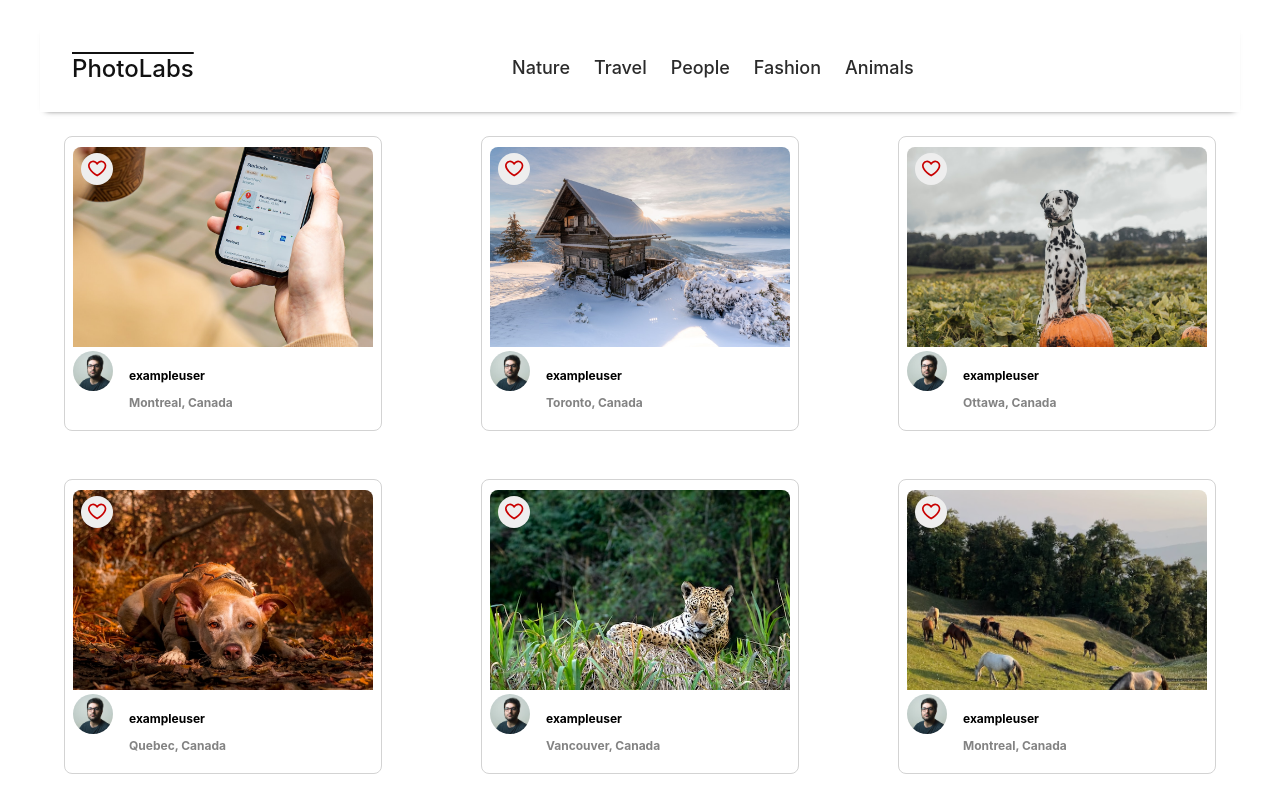
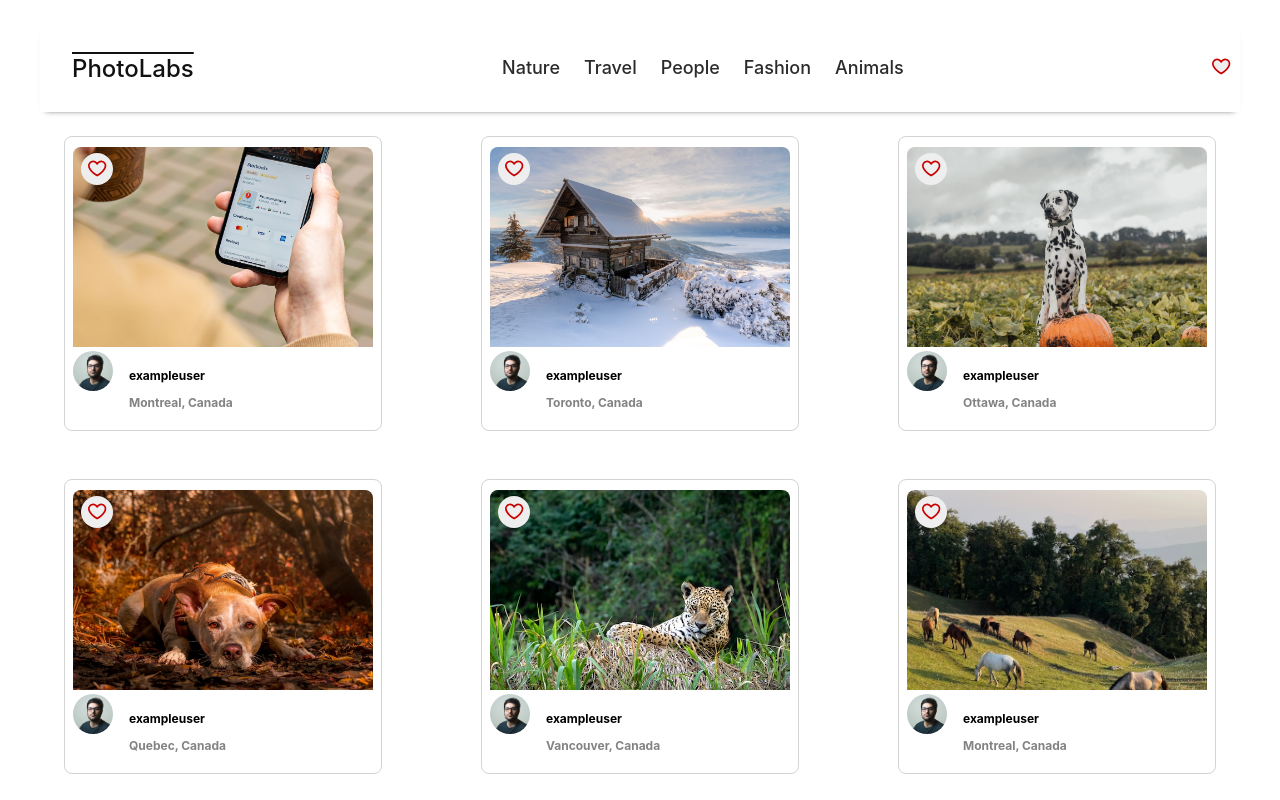
Before and after one commit to CodeJuuun/photolabs, a React (Vite) app in the folder frontend/: page / in a window 1280 px wide. Shown: the top 800 px of the page. Built offline with nearby package versions, Linux system fonts and the light colour scheme; the HTML template or start-up script is replaced by a standard one.

Commit message:
refactored FavIcon to now display a filled heart when photos are liked

```diff
--- a/frontend/src/components/FavBadge.jsx
+++ b/frontend/src/components/FavBadge.jsx
@@ -5,7 +5,8 @@
 const FavBadge = ({ isFavPhotoExist }) => {
   return (
     <div className='fav-badge'>
-      {isFavPhotoExist && <FavIcon displayAlert={true}/>}
+      {/* {isFavPhotoExist && <FavIcon displayAlert={true}/>} */}
+      <FavIcon displayAlert={!!isFavPhotoExist} selected={!!isFavPhotoExist} />
     </div>
   )
 };
```
